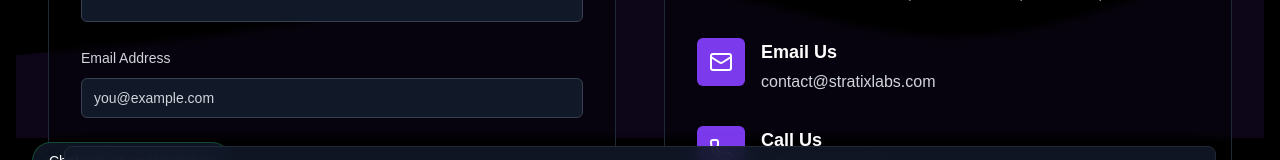
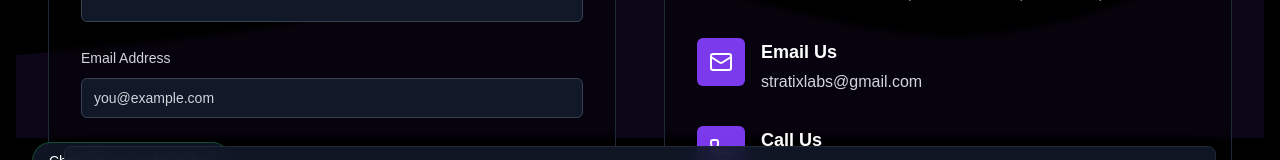
Before and after one commit to SyedAli-31/Stratix-Labs, a Next.js app: page /contact in a window 1280 px wide. Shown: the part 508-668 px from the top of the page. Built offline with nearby package versions, Linux system fonts and the light colour scheme.

Commit message:
initial commit

```diff
--- a/src/app/privacy-policy/page.tsx
+++ b/src/app/privacy-policy/page.tsx
@@ -84,7 +84,7 @@
             <p className="text-base md:text-lg text-muted-foreground mt-4">
               To exercise these rights, contact us at{' '}
               <a href="mailto:contact@stratixlabs.com" className="text-yellow-600  hover:text-accent-foreground">
-                contact@stratixlabs.com
+                stratixlabs@gmail.com
               </a>.
             </p>
           </section>
@@ -105,7 +105,7 @@
               <strong>Stratix Labs</strong>
             </p>
             <p className="text-base md:text-lg text-muted-foreground mt-2">
-              Email: <a href="mailto:contact@stratixlabs.com" className="text-yellow-600 hover:text-accent-foreground">contact@stratixlabs.com</a>
+              Email: <a href="mailto:contact@stratixlabs.com" className="text-yellow-600 hover:text-accent-foreground">stratixlabs@gmail.com</a>
             </p>
             <p className="text-base md:text-lg text-muted-foreground mt-2">
               Phone: <strong>+123 456 7890</strong>
--- a/src/components/home/Contact.tsx
+++ b/src/components/home/Contact.tsx
@@ -22,7 +22,7 @@
 import { MapPin, Mail, Phone, Loader2 } from "lucide-react";
 import type { LucideIcon } from "lucide-react";
 
-const WEB3FORMS_EMAIL = "contact@stratixlabs.com";
+const WEB3FORMS_EMAIL = "stratixlabs@gmail.com";
 
 const formSchema = z.object({
   name: z.string().min(2, { message: "Name must be at least 2 characters." }),
@@ -56,7 +56,7 @@
     setIsSubmitting(true);
     try {
       const formData = new FormData();
-      formData.append("access_key", "b0479c74-c682-4bca-b0df-cca21cc766e9");
+      formData.append("access_key", "59e41e47-1796-4998-bfeb-030dcdf05585");
       formData.append("from_name", data.name);
       formData.append("email", data.email);
       formData.append("subject", data.subject);
```
